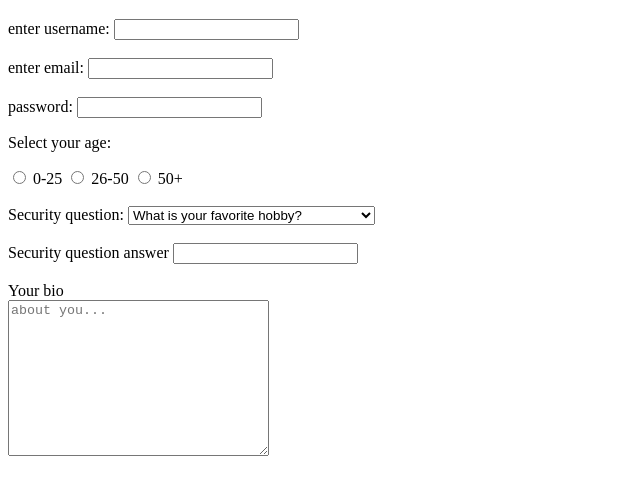
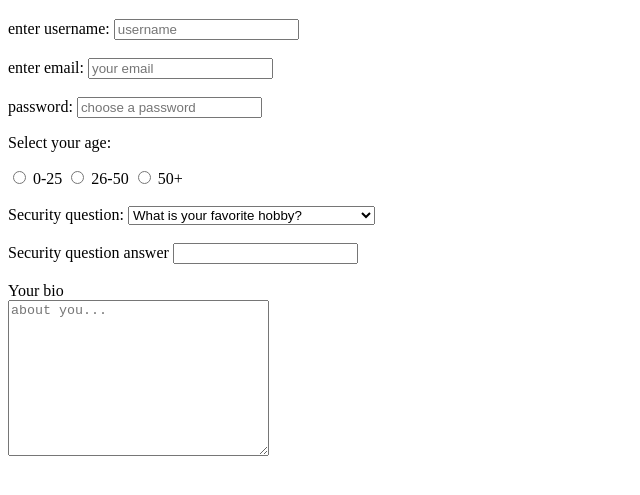
Before and after one commit to nikkiconsolacion/Forms-practice-net-ninja, a plain HTML site: page index.html in a window 1280 px wide. Shown: the part 61-556 px from the top of the page, without its empty margins (0-640 px from the left). Drawn offline with Linux system fonts and the light colour scheme.

Commit message:
added placeholders to all inputs

```diff
--- a/index.html
+++ b/index.html
@@ -9,13 +9,13 @@
 
     <form>
       <label for="username">enter username:</label>
-      <input type="text" id="username" name="username">
+      <input type="text" id="username" name="username" placeholder="username">
       <br><br>
       <label for="email">enter email:</label>
-      <input type="email" id ="email" name="email">
+      <input type="email" id ="email" name="email" placeholder="your email">
       <br><br>
       <label for="password">password:</label>
-      <input type="password" id="password" name="password">
+      <input type="password" id="password" name="password" placeholder="choose a password">
 
       <p>Select your age:</p>
 
```
